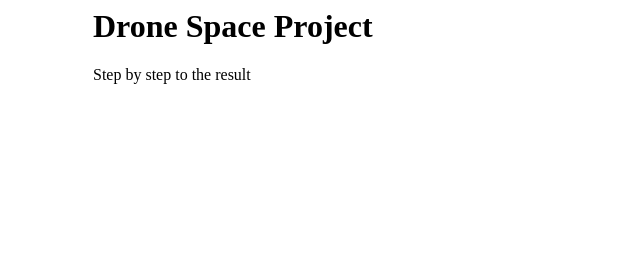
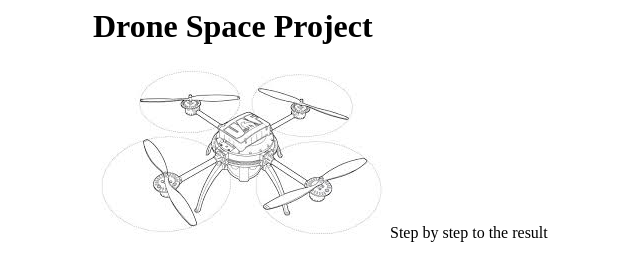
Before and after one commit to KirillParfenkov/dronespace, a plain HTML site: page index.html in a window 1280 px wide. Shown: the whole page, without its empty margins (77-717 px from the left). Drawn offline with Linux system fonts and the light colour scheme.

Commit message:
Added image

```diff
--- a/index.html
+++ b/index.html
@@ -9,6 +9,7 @@
     <body>
         <div class="main">
             <h1>Drone Space Project</h1>
+            <img src="img/main.jpg">
             Step by step to the result
         </div>
     </body>
```
